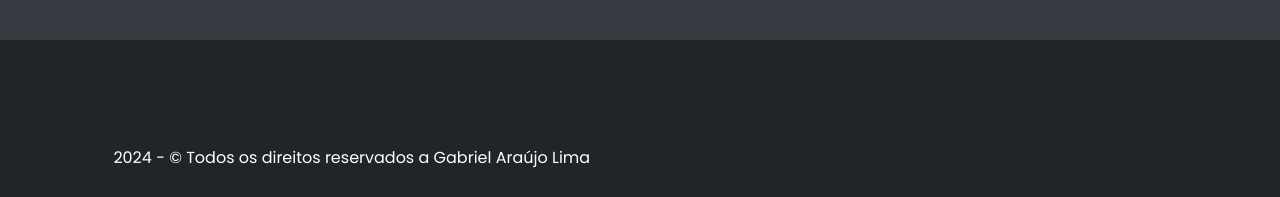
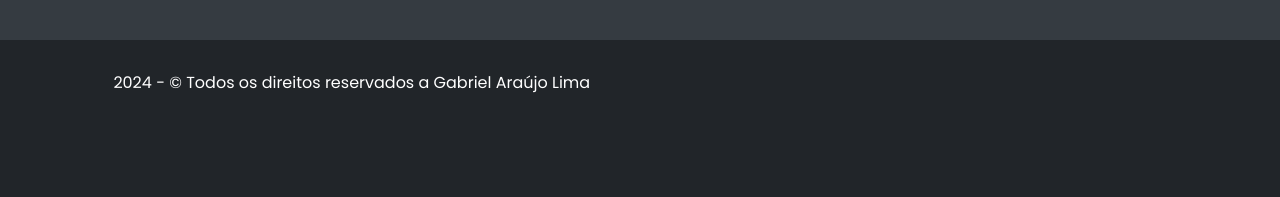
Before and after one commit to theMyntt/Portfolio, a React (Vite) app: page / in a window 1280 px wide. Shown: the part 1748-1945 px from the top of the page. After the commit the page ends 1873 px from the top, so only its background shows below. Built offline with nearby package versions, Linux system fonts and the light colour scheme.

Commit message:
fix: footer component style on desktop

```diff
--- a/src/components/Footer/footer.scss
+++ b/src/components/Footer/footer.scss
@@ -1,3 +1,10 @@
 .footer {
   margin: 30px 0;
+  padding: 0 3cm;
 }
+
+@media (max-width: 900px) {
+  .footer {
+    padding: 0 1.5cm;
+  }
+}
--- a/src/components/Footer/footer.tsx
+++ b/src/components/Footer/footer.tsx
@@ -2,7 +2,7 @@ import "./footer.scss"
 
 export default function Footer(): JSX.Element {
   return (
-    <div className="footer container">
+    <div className="footer">
       <p>2024 - &copy; Todos os direitos reservados a Gabriel Araújo Lima</p>
     </div>
   )
```
